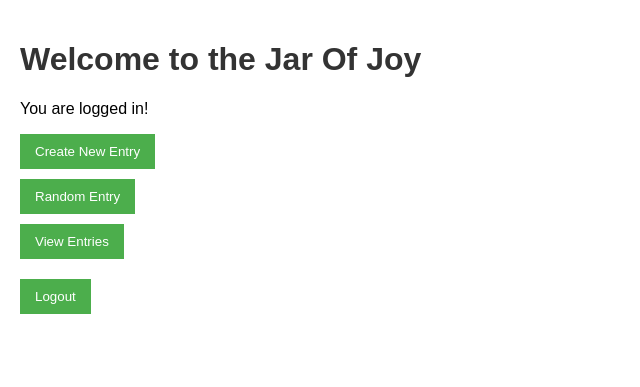
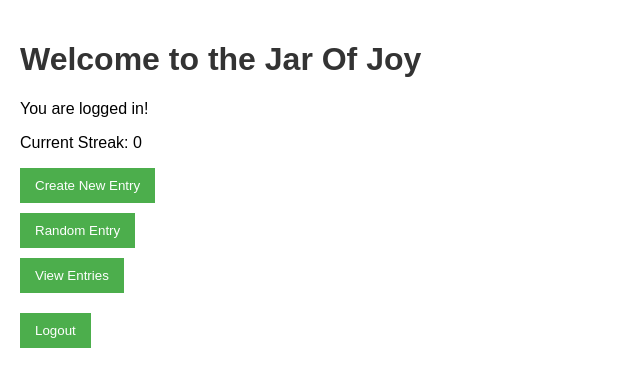
Before and after one commit to EAOZONE/SWE25, a Flask app: page / in a window 1280 px wide. Shown: the top 387 px of the page, without its empty margins (0-640 px from the left). Run offline with Flask 3, Linux system fonts and the light colour scheme; the visitor is signed in with stand-in values (Sample User, id 1); data that the repository does not hold is empty.

Commit message:
added streaks

```diff
--- a/app.py
+++ b/app.py
@@ -1,6 +1,7 @@
 from flask import Flask, render_template, request, redirect, url_for, session, flash
 import mysql.connector
 from werkzeug.security import generate_password_hash, check_password_hash
+from datetime import datetime, timedelta
 
 app = Flask(__name__)
 app.config['MYSQL_DATABASE_HOST'] = 'jarofjoy2025.c10agqm2ctie.us-east-2.rds.amazonaws.com'
@@ -18,10 +19,48 @@ def get_db_connection():
         database=app.config['MYSQL_DATABASE_DB']
     )
 
+def get_streak(user_id):
+    conn = get_db_connection()
+    cursor = conn.cursor(dictionary=True)
+    cursor.execute("SELECT time FROM Entries WHERE user_id = %s ORDER BY time DESC", (user_id,))
+    entries = cursor.fetchall()
+    cursor.close()
+    conn.close()
+
+    if not entries:
+        return 0  # no entries
+
+    streak = 0
+    counted_days = set() #to avoid double counting
+    prev_day = datetime.today().date()
+    for entry in entries:
+        print(entry['time'])
+        entry_date = datetime.strptime(str(entry['time']), "%Y-%m-%d %H:%M:%S").date()
+
+        if entry_date in counted_days:  # skip if already counted
+            continue
+
+        if entry_date == prev_day:  # consecutive days
+            streak += 1
+        elif entry_date == prev_day - timedelta(days=1):  # cont streak
+            streak += 1
+        else:  # break streak
+            break
+        counted_days.add(entry_date)
+        prev_day = entry_date  # move to the next day
+
+    return streak
+
 @app.route('/')
 def home():
     logged_in = 'user_id' in session
-    return render_template('home.html', logged_in=logged_in)
+    streak = 0
+    if logged_in:
+        user_id = session['user_id']
+        streak = get_streak(user_id)
+        return render_template('home.html', logged_in=logged_in, streak=streak)
+
+    return render_template('home.html', logged_in=logged_in, streak=streak)
 
 @app.route('/register', methods=['GET', 'POST'])
 def register():
--- a/templates/home.html
+++ b/templates/home.html
@@ -10,6 +10,7 @@
     <h1>Welcome to the Jar Of Joy</h1>
     {% if logged_in %}
         <p>You are logged in!</p>
+        <p>Current Streak: {{ streak }}</p>
         <a href="{{ url_for('entries') }}">
             <button type="button">Create New Entry</button>
         </a>
```
